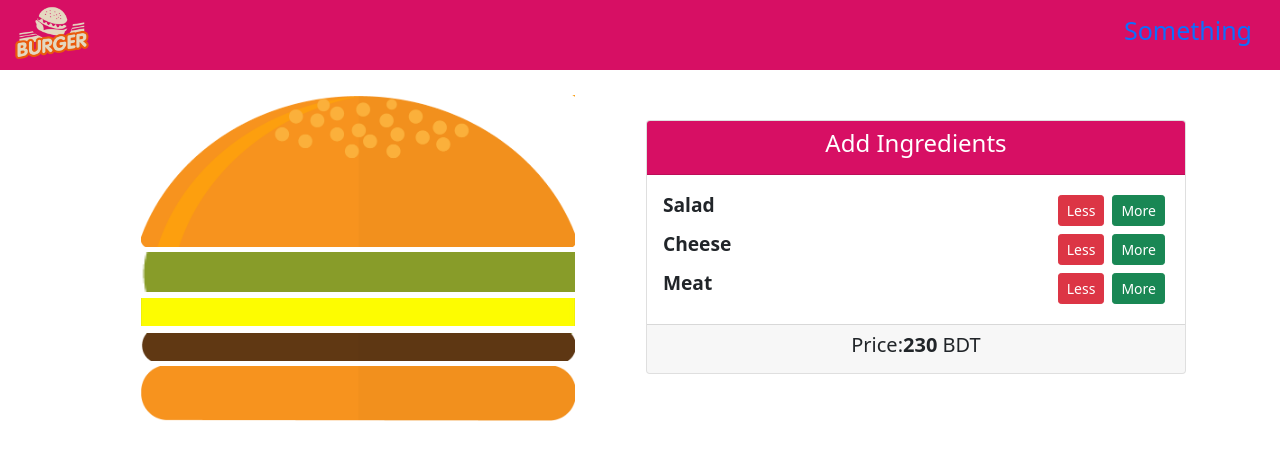
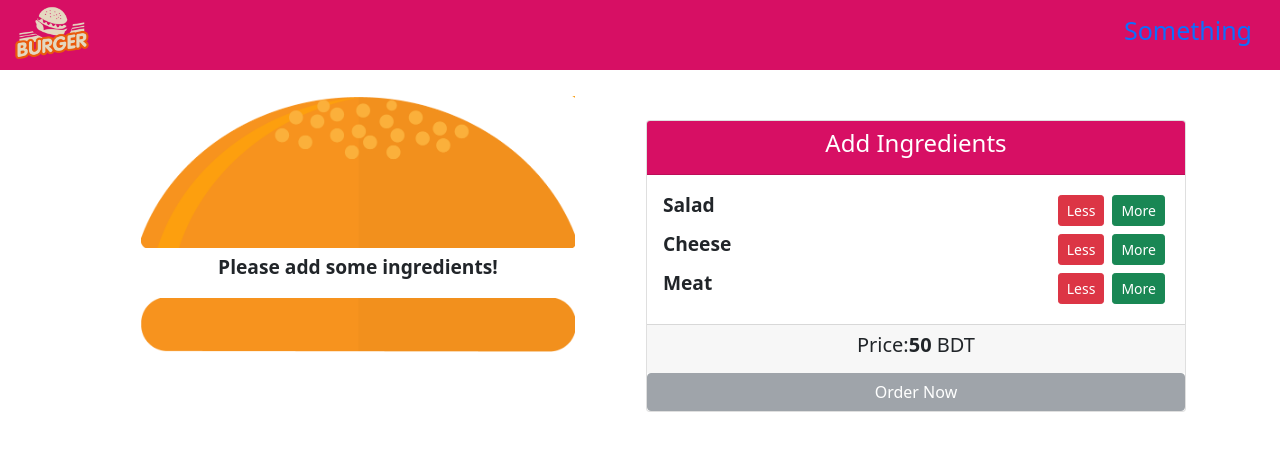
Before and after one commit to ChowdhuryJoy108/burger-app, a React (Create React App) app: page / in a window 1280 px wide. Shown: the top 460 px of the page. Built offline with nearby package versions, Linux system fonts and the light colour scheme.

Commit message:
modal / order button working

```diff
--- a/src/components/BurgerBuilder/BurgerBuilder.js
+++ b/src/components/BurgerBuilder/BurgerBuilder.js
@@ -1,6 +1,13 @@
 import React, { Component } from "react";
 import Burger from "./Burger/Burger";
 import Controls from "./Controlls/Controls";
+import Summary from "./Summary/Summary";
+import {
+    Modal,
+    ModalBody,
+    ModalHeader,
+    ModalFooter,
+    Button } from "reactstrap";
 
 const INGREDIENT_PRICES = {
     salad:20,
@@ -14,18 +21,30 @@ export default class BurgerBuilder extends Component {
         ingredients:[
             {
                 type:'salad',
-                amount:1
+                amount:0
             },
             {
                 type:'cheese',
-                amount:1
+                amount:0
             },
             {
                 type:'meat',
-                amount:1
+                amount:0
             }
         ],
-        totalPrice:230,
+        totalPrice:50,
+        modalOpen:false,
+        purchasable:false
+
+    }
+
+    updatePurchasable = ingredients =>{
+        const sum = ingredients.reduce((sum,element)=>{
+            return sum +element.amount;
+        },0);
+        this.setState({
+            purchasable: sum > 0
+        })
     }
 
     addIngredientHandle = type =>{
@@ -36,12 +55,16 @@ export default class BurgerBuilder extends Component {
             item.amount++;
           }
        }
-       this.setState({ingredients:ingredients, totalPrice:newPrice});
+       this.setState({
+        ingredients:ingredients,
+        totalPrice:newPrice
+        });
+        this.updatePurchasable(ingredients);
     }
 
     removeIngredientHandle = type =>{
         const ingredients = [...this.state.ingredients];
-        const newPrice = this.state.totalPrice + INGREDIENT_PRICES[type];
+        const newPrice = this.state.totalPrice - INGREDIENT_PRICES[type];
         for(let item of ingredients){
             if(item.type === type){
                 if(item.amount <= 0)return;
@@ -52,19 +75,43 @@ export default class BurgerBuilder extends Component {
             ingredients:ingredients,
             totalPrice:newPrice
         });
+        this.updatePurchasable(ingredients);
+    }
+
+    toggleModal = ()=>{
+        this.setState({modalOpen:!this.state.modalOpen})
     }
 
     render(){
 
         return(
-
-            <div className="d-flex flex-md-row flex-column">
+            <div>
+                 <div className="d-flex flex-md-row flex-column">
                 <Burger ingredients={this.state.ingredients} />
                 <Controls
                 ingredientAdded={this.addIngredientHandle}
                 ingredientRemove={this.removeIngredientHandle}
-                price={this.state.totalPrice}/>
+                price={this.state.totalPrice}
+                purchasable={this.state.purchasable}
+                toggleModal={this.toggleModal}/>
             </div>
+
+            <Modal isOpen={this.state.modalOpen}  onClick={this.toggleModal}>
+                <ModalHeader>Your Order Summary</ModalHeader>
+                <ModalBody>
+                   <h5>Total Price {this.state.totalPrice.toFixed(0)} BDT</h5>
+                   <Summary ingredients={this.state.ingredients} />
+                </ModalBody>
+                <ModalFooter>
+                    <Button color="success" onClick={this.toggleModal}>Continue to Checkout</Button>
+                    <Button color="secondary" onClick={this.toggleModal}>Cancel</Button>
+                </ModalFooter>
+
+
+            </Modal>
+
+            </div>
+
         )
     }
 }
--- a/src/components/BurgerBuilder/Controlls/Controls.js
+++ b/src/components/BurgerBuilder/Controlls/Controls.js
@@ -24,7 +24,6 @@ const BuildControl = props =>{
 }
 
 const Controls = (props) =>{
-
     return(
         <div className="container ml-md-5" style={{textAlign:'center'}}>
             <Card style={{
@@ -55,6 +54,7 @@ const Controls = (props) =>{
                 <CardFooter>
                     <h5>Price:<strong>{props.price}</strong> BDT</h5>
                 </CardFooter>
+                <Button disabled={!props.purchasable} onClick={props.toggleModal}>Order Now</Button>
             </Card>
         </div>
     )
--- /dev/null
+++ b/src/components/BurgerBuilder/Summary/Summary.js
@@ -0,0 +1,20 @@
+import React from "react";
+
+const Summary = (props) =>{
+    console.log(props);
+    const ingredientsSummary = props.ingredients.map(item =>{
+        return(
+            <li key={item.type}>
+                <span style={{textTransform:"capitalize"}}>{item.type}</span> : {item.amount}
+            </li>
+        )
+    })
+    return(
+        <div>
+            <ul>
+                {ingredientsSummary}
+            </ul>
+        </div>
+    )
+}
+export default Summary;
```
